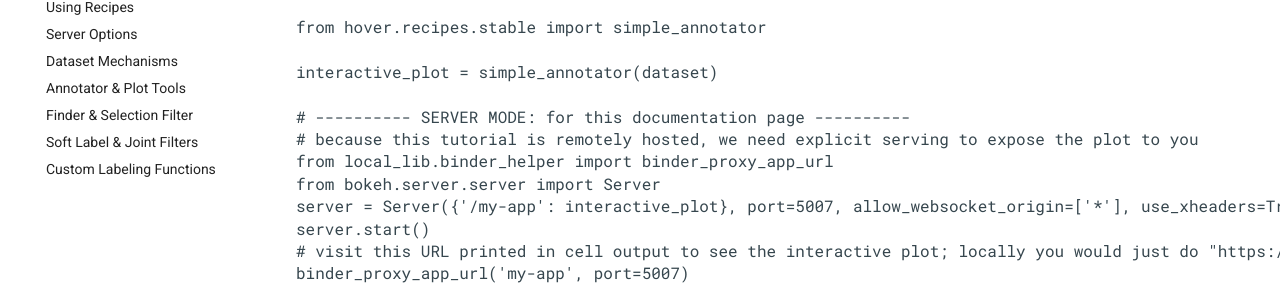
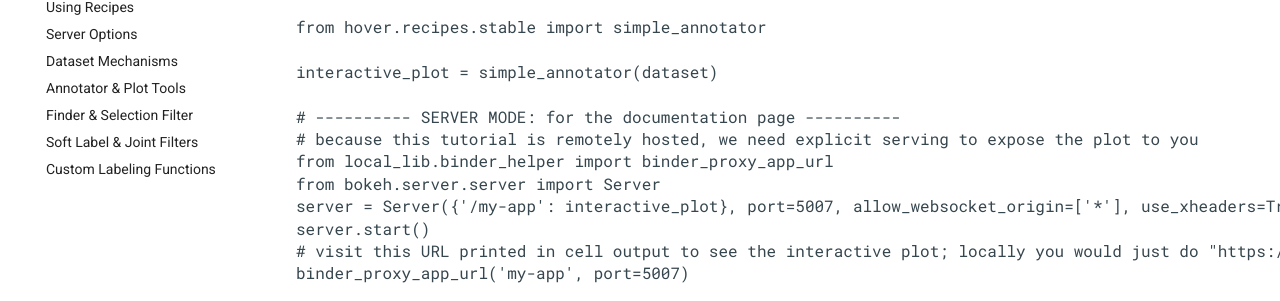
Before and after one commit to phurwicz/hover, an MkDocs documentation site: the page built from docs/pages/tutorial/t0-quickstart.md, in a window 1280 px wide and 900 px high, scrolled down 2563 px. Shown: the part 244-545 px from the top of the window. Built offline with MkDocs 1.6.1 and Material for MkDocs 9.7.7, drawn with Linux system fonts in a browser that asks for light colours; emoji names are drawn with the system emoji font; comment, search, counter and statistics services are not loaded; the version menu is left out; some of the changed text lies outside the part shown.

Commit message:
Docs: minor clarification

````diff
--- a/docs/pages/tutorial/t0-quickstart.md
+++ b/docs/pages/tutorial/t0-quickstart.md
@@ -36,7 +36,7 @@
         ```
 
     ??? help "Can I use audio or image data?"
-        Yes! Please check out the "Guides" section.
+        Yes! Please check out the "Guides" section of the documentation.
 
 
 ## **Ingredient 2 / 3: Embedding**
--- a/docs/snippets/py/tz-bokeh-server-notebook.txt
+++ b/docs/snippets/py/tz-bokeh-server-notebook.txt
@@ -1,4 +1,4 @@
-# ---------- SERVER MODE: for this documentation page ----------
+# ---------- SERVER MODE: for the documentation page ----------
 # because this tutorial is remotely hosted, we need explicit serving to expose the plot to you
 from local_lib.binder_helper import binder_proxy_app_url
 from bokeh.server.server import Server
````
